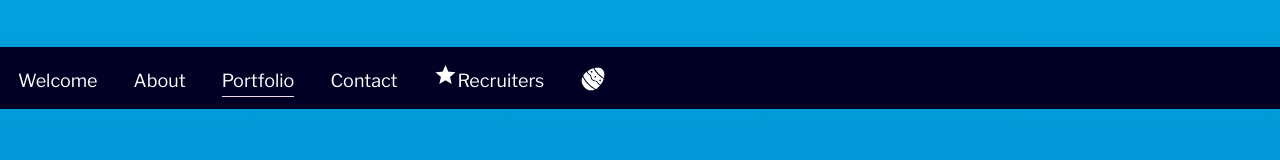
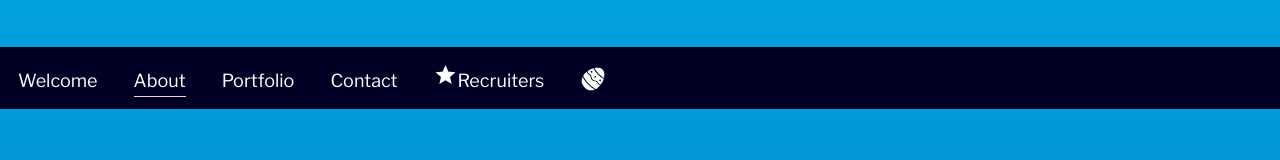
Before and after one commit to shapirodaniel/portfolio, a React (Create React App) app: page / in a window 1280 px wide. Shown: the part 753-913 px from the top of the page. Built offline with nearby package versions, Linux system fonts and the light colour scheme.

Commit message:
add: nav activeClass toggling onscroll

```diff
--- a/src/customHooks/useOnScreen.js
+++ b/src/customHooks/useOnScreen.js
@@ -1,13 +1,10 @@
 import { useState, useEffect } from 'react';
 
 export const useOnScreen = ref => {
-	const [onScreen, setOnScreen] = useState(false);
+	const [isOnScreen, setOnScreen] = useState(false);
 
-	const observer = new IntersectionObserver(
-		([entry]) => setOnScreen(entry.isIntersecting),
-		{
-			threshold: [0, 0.5, 1.0],
-		}
+	const observer = new IntersectionObserver(([entry]) =>
+		setOnScreen(entry.isIntersecting)
 	);
 
 	useEffect(() => {
@@ -17,5 +14,5 @@ export const useOnScreen = ref => {
 		};
 	});
 
-	return onScreen;
+	return isOnScreen;
 };
--- a/src/main/About.js
+++ b/src/main/About.js
@@ -1,4 +1,4 @@
-import React, { useRef, useContext } from 'react';
+import React, { useRef, useContext, useEffect } from 'react';
 import './About.css';
 import TechList from './TechList';
 import { IntersectionContext } from '../context/intersectionContext';
@@ -52,10 +52,11 @@ const About = () => {
 
 	const isOnScreen = useOnScreen(ref);
 
-	if (isOnScreen) {
-		console.log('hi im onscreen');
-		setActiveNodeId('about');
-	}
+	useEffect(() => {
+		if (isOnScreen) {
+			setActiveNodeId('about');
+		}
+	}, [isOnScreen, setActiveNodeId]);
 
 	return (
 		<section ref={ref} className='aboutContainer'>
--- a/src/main/Contact.js
+++ b/src/main/Contact.js
@@ -1,6 +1,9 @@
-import React from 'react';
+import React, { useRef, useContext, useEffect } from 'react';
 import ContactBar from './ContactBar';
 import './Contact.css';
+
+import { useOnScreen } from '../customHooks/useOnScreen';
+import { IntersectionContext } from '../context/intersectionContext';
 
 const links = [
 	{
@@ -23,8 +26,21 @@ const links = [
 	},
 ];
 
-const Contact = () => (
-	<section className='contactContainer'>
+const Contact = () => {
+	const ref = useRef(null);
+
+	const { setActiveNodeId } = useContext(IntersectionContext);
+
+	const isOnScreen = useOnScreen(ref);
+
+	useEffect(() => {
+		if (isOnScreen) {
+			setActiveNodeId('contact');
+		}
+	}, [isOnScreen, setActiveNodeId]);
+
+	return (
+		<section ref={ref} className='contactContainer'>
 			<h3>CONTACT</h3>
 			<div className='icons'>
 				{links.map(({ id, src, href, alt }) => (
@@ -36,5 +52,6 @@ const Contact = () => (
 			<ContactBar />
 		</section>
 	);
+};
 
 export default Contact;
--- a/src/main/Portfolio.js
+++ b/src/main/Portfolio.js
@@ -1,4 +1,4 @@
-import React, { useRef, useContext } from 'react';
+import React, { useRef, useContext, useEffect } from 'react';
 import YoutubeEmbed from './YoutubeEmbed';
 import { portfolioContent } from './portfolioContent';
 import './Portfolio.css';
@@ -78,10 +78,11 @@ const Portfolio = () => {
 
 	const isOnScreen = useOnScreen(ref);
 
-	if (isOnScreen) {
-		console.log('hi im onscreen');
-		setActiveNodeId('portfolio');
-	}
+	useEffect(() => {
+		if (isOnScreen) {
+			setActiveNodeId('portfolio');
+		}
+	}, [isOnScreen, setActiveNodeId]);
 
 	return (
 		<section ref={ref} className='portfolioContainer'>
```
Lines whose indentation alone changed are shown as unchanged.
